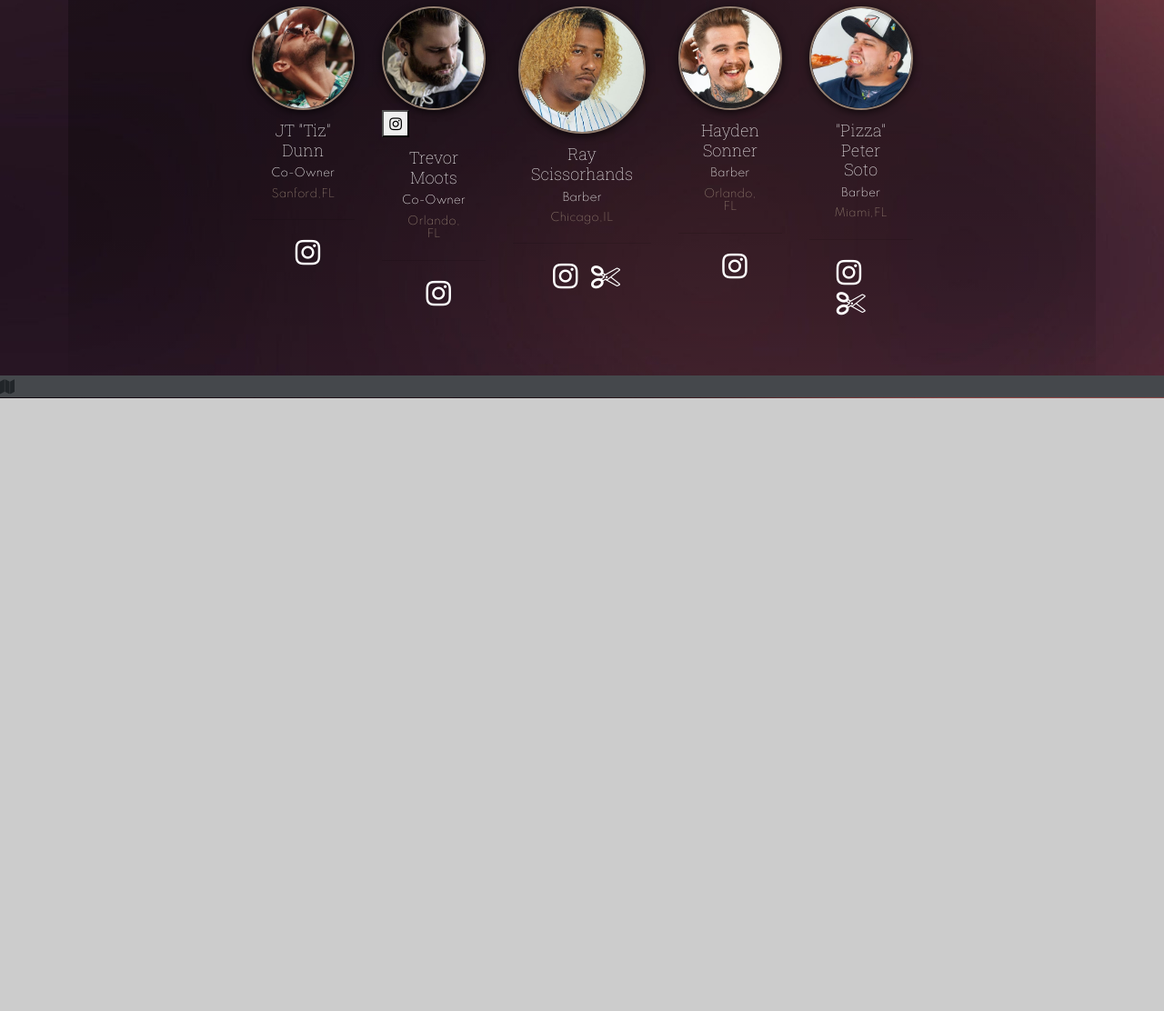
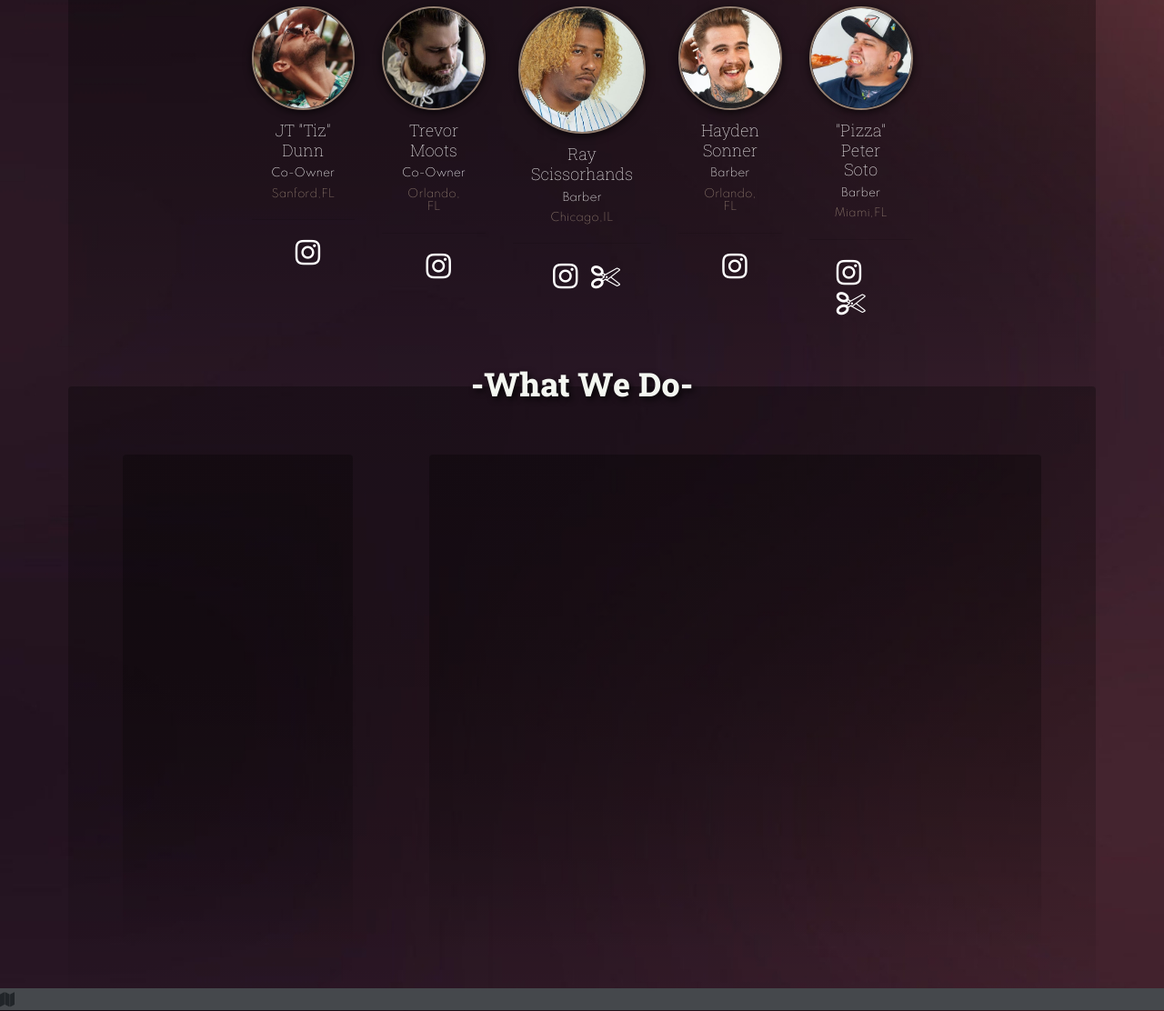
Before and after one commit to bturnerpm/portfolioproject, a website: page index.html in a window 1280 px wide. Shown: the part 703-1815 px from the top of the page at 91% size. Before the commit the page ends 1141 px from the top, so only its background shows below. Drawn offline with nearby package versions, Linux system fonts and the light colour scheme; a script that the page names is missing; a web font is replaced by a local one.

Commit message:
Profile Hover Effect Part 1

```diff
--- a/index.html
+++ b/index.html
@@ -111,7 +111,8 @@
             <div class="col-9 mx-auto p-1">
                 <div class='row hoverblur'>
                     <div class='col'>
-                        <div class='card bg-transparent border-0'> <img class="rounded-circle thumb thumbborder img-fluid align-self-center"
+                        <div class='card bg-transparent border-0'>
+                            <img class="rounded-circle thumb thumbborder img-fluid align-self-center"
                                 src="img/JTthumb.png" alt="" width="140" height="140">
                             <div class='card-header bg-transparent text-center'>
                                 <h2 class="cardhead text-white">JT "Tiz" Dunn</h2>
@@ -119,16 +120,13 @@
                                 <h4 class="cardsub">Sanford,FL</h4>
                             </div>
                             <div class='card-body mx-auto'>
-                                <a href="http://www.instagram.com/tizthebarber_" target="_blank"><i class="fa fa-instagram fa-2x socialicon" aria-hidden="true"></i></a>
+                                <a href="http://www.instagram.com/tizthebarber_" class="icon" target="_blank"><i class="fa fa-instagram fa-2x socialicon" aria-hidden="true"></i></a>
                             </div>
                         </div>
                     </div>
                     <div class='col'>
                         <div class='card bg-transparent border-0'> <img class="rounded-circle thumb thumbborder img-fluid align-self-center"
                                 src="img/trevorthumb.png" alt="" width="140" height="140">
-                                <div class="multi-button">
-                                    <button><i class="fa fa-instagram"></i></button>
-                                </div>
                             <div class='card-header bg-transparent text-center'>
                                 <h2 class="cardhead text-white">Trevor Moots</h2>
                                 <h3 class="cardbody text-white">Co-Owner</h3>
@@ -185,6 +183,26 @@
         </div>
         <!-- End of Barber Cards-->
 
+        <p class="jumbohead text-center linesize2">-What We Do-</p>
+        <div class="jumbotron jumbotron-fluid rounded">
+            <div class="row">
+                <div class="col col-3 colback pt-5 rounded d-flex">
+                    <div class="taggbox-container" style="margin:0 auto; width:380px;height:500px;overflow: auto;">
+                        <div class="taggbox-socialwall" data-wall-id="52060" view-url="https://widget.taggbox.com/52060">
+                        </div>
+                        <script src="https://widget.taggbox.com/embed.min.js" type="text/javascript"></script>
+                    </div>
+                </div>
+                <div class="col-1">
+
+                </div>
+                <div class="col pt-5 colback rounded d-flex">
+
+
+                </div>
+
+            </div>
+        </div>
 
 
 
--- a/style.css
+++ b/style.css
@@ -20,6 +20,7 @@ body {
     background-size: cover;
     background-color: #cccccc;
     }
+
 .logo
 {
     opacity:1;
@@ -90,6 +91,13 @@ p {
     margin-top: -15px;
 }
 
+.linesize2
+{
+    line-height: 50%;
+    margin-top: -15px;
+    margin-bottom: -56px;
+}
+
 .hoverblur:hover .thumb
 {
     filter:blur(3px);
@@ -99,8 +107,13 @@ p {
 
 .hoverblur:hover .thumb:hover{
 
-    transform:scale(1);
+    transform:scale(1.025);
     filter:blur(0px);
     opacity:1;
+    filter: drop-shadow(0px 2px 5px rgba(0,0,0,.75));
 
 }
+
+.colback {
+    background: linear-gradient(to bottom, rgba(0,0,0,.3),75%, rgba(0,0,0,.001));
+}
```
Also changed, not shown: 1 other file.
